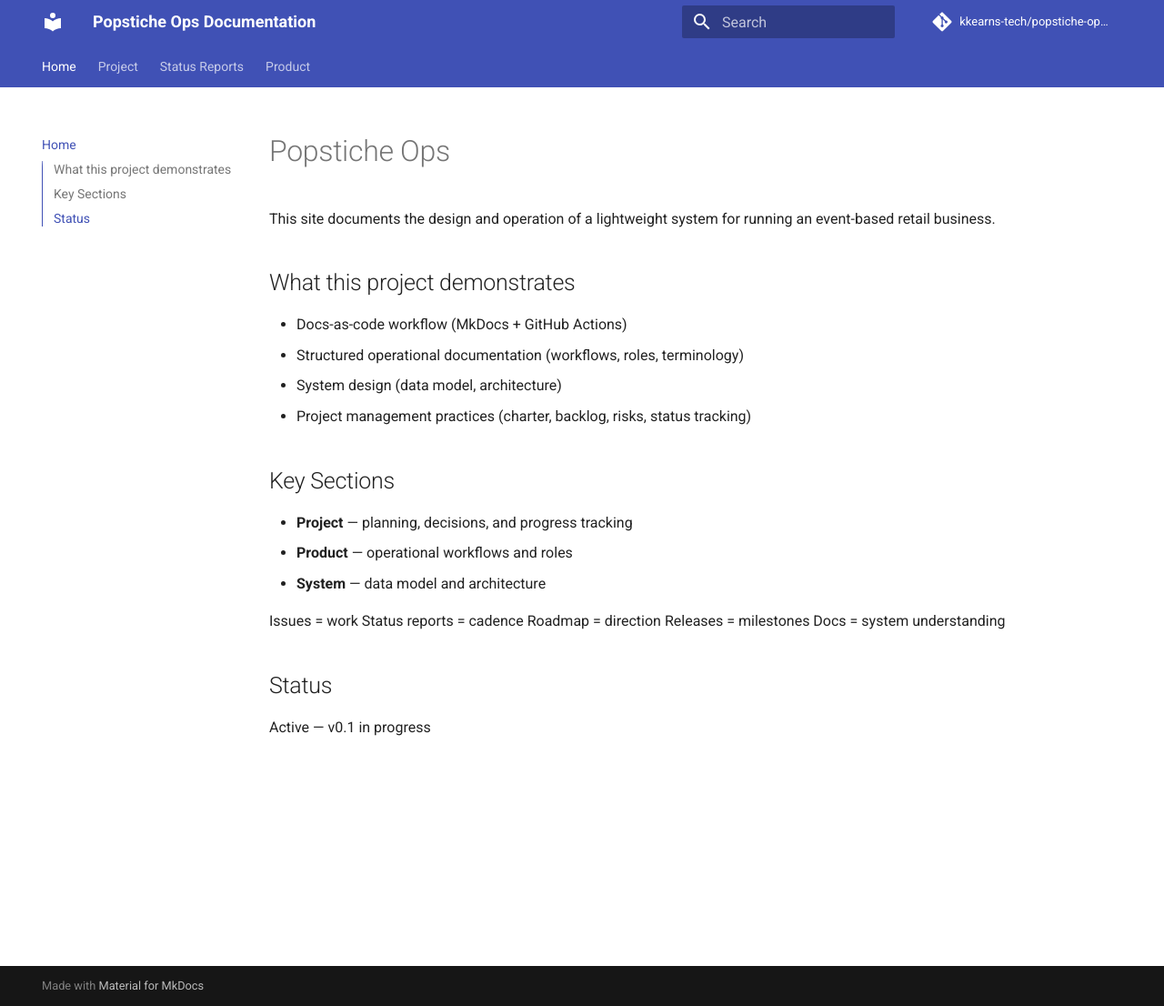
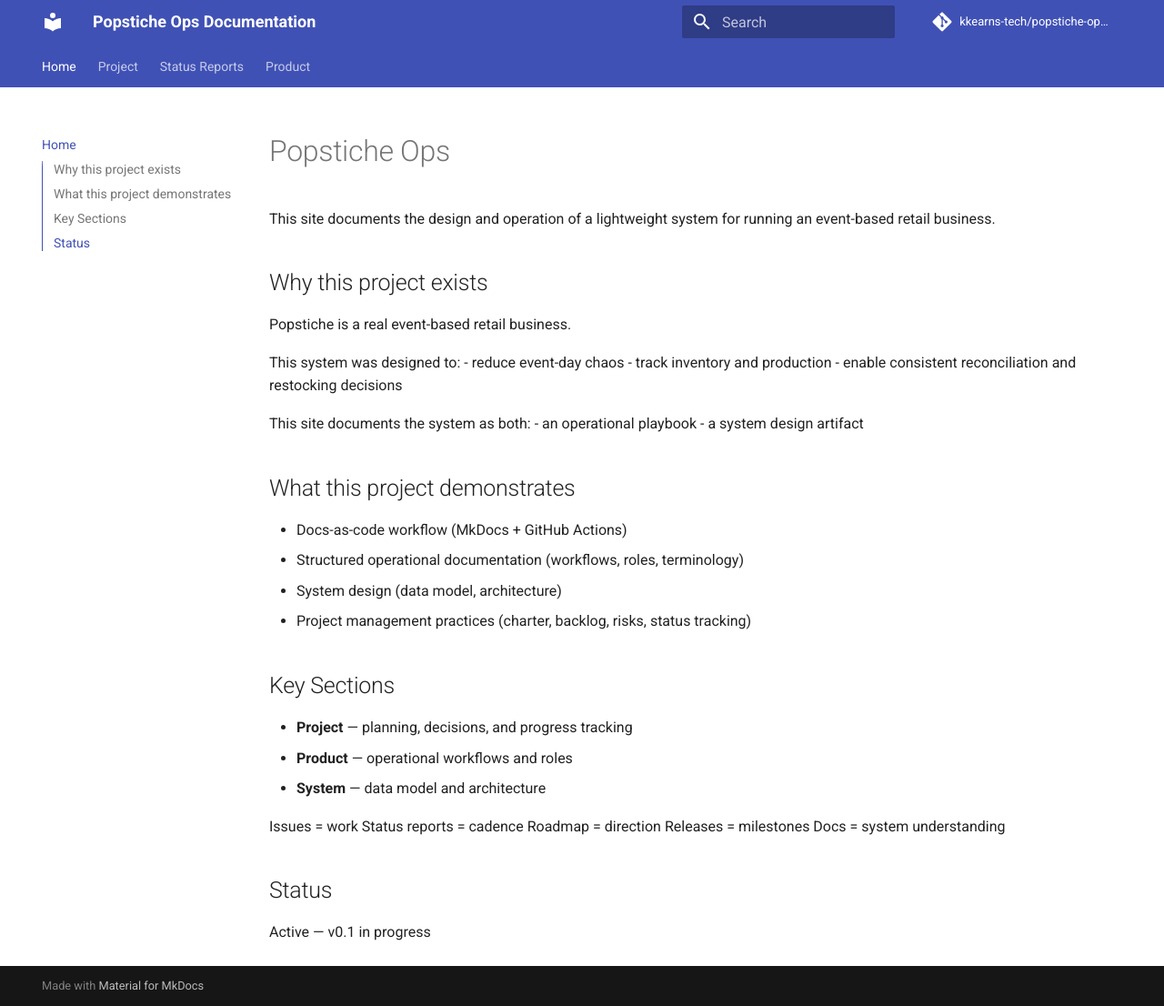
Before and after one commit to kkearns-tech/docs-portfolio, an MkDocs documentation site: the page built from docs/index.md, in a window 1280 px wide and 1106 px high. Shown: the whole window at 91% size. Built offline with MkDocs 1.6.1 and Material for MkDocs 9.7.7, drawn with Linux system fonts in a browser that asks for light colours; comment, search, counter and statistics services are not loaded.

Commit message:
fix: added info about project, closes #11

```diff
--- a/docs/index.md
+++ b/docs/index.md
@@ -1,6 +1,19 @@
 # Popstiche Ops
 
 This site documents the design and operation of a lightweight system for running an event-based retail business.
+
+## Why this project exists
+
+Popstiche is a real event-based retail business.
+
+This system was designed to:
+- reduce event-day chaos
+- track inventory and production
+- enable consistent reconciliation and restocking decisions
+
+This site documents the system as both:
+- an operational playbook
+- a system design artifact
 
 ## What this project demonstrates
 - Docs-as-code workflow (MkDocs + GitHub Actions)
```
Also changed, not shown: docs/product/system/operational-system-overview.md (+2 -0 lines), docs/product/overview.md (line endings or trailing spaces), docs/product/system/mermaid-diagram.png (added).
